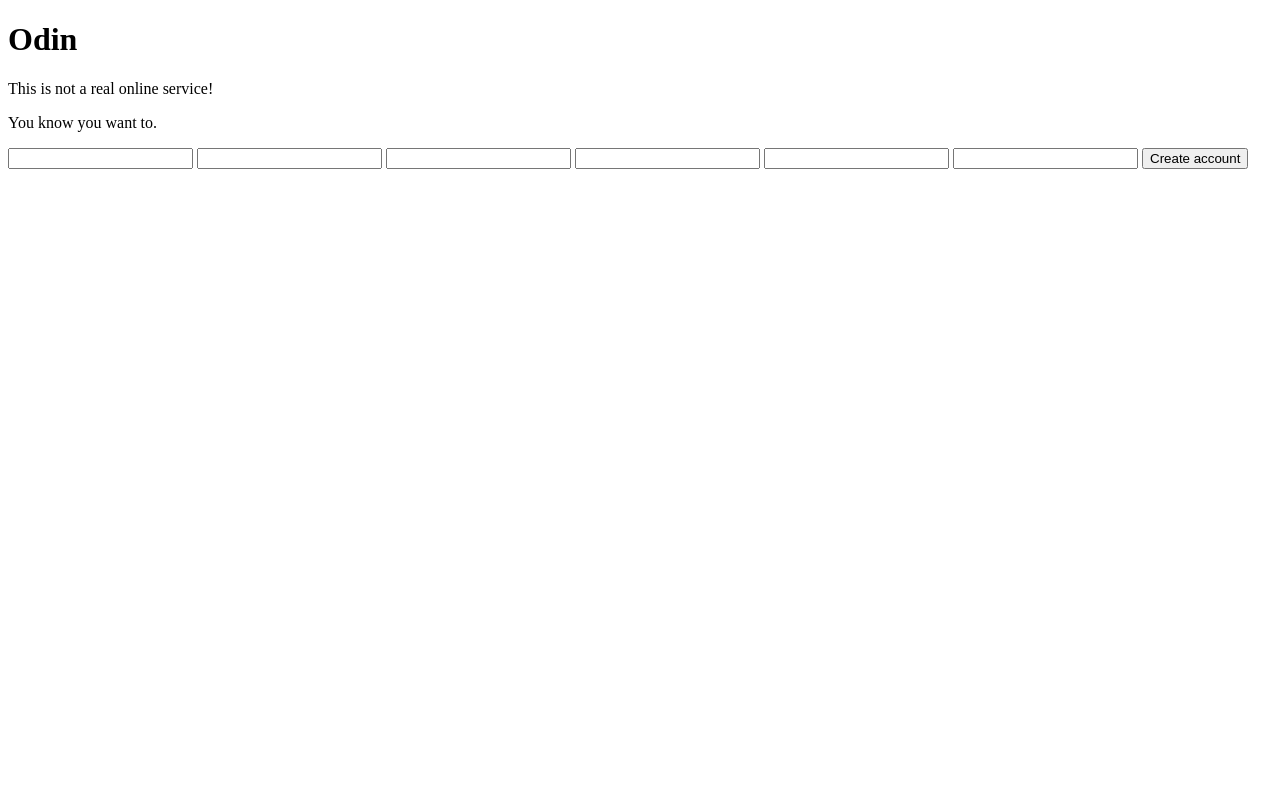
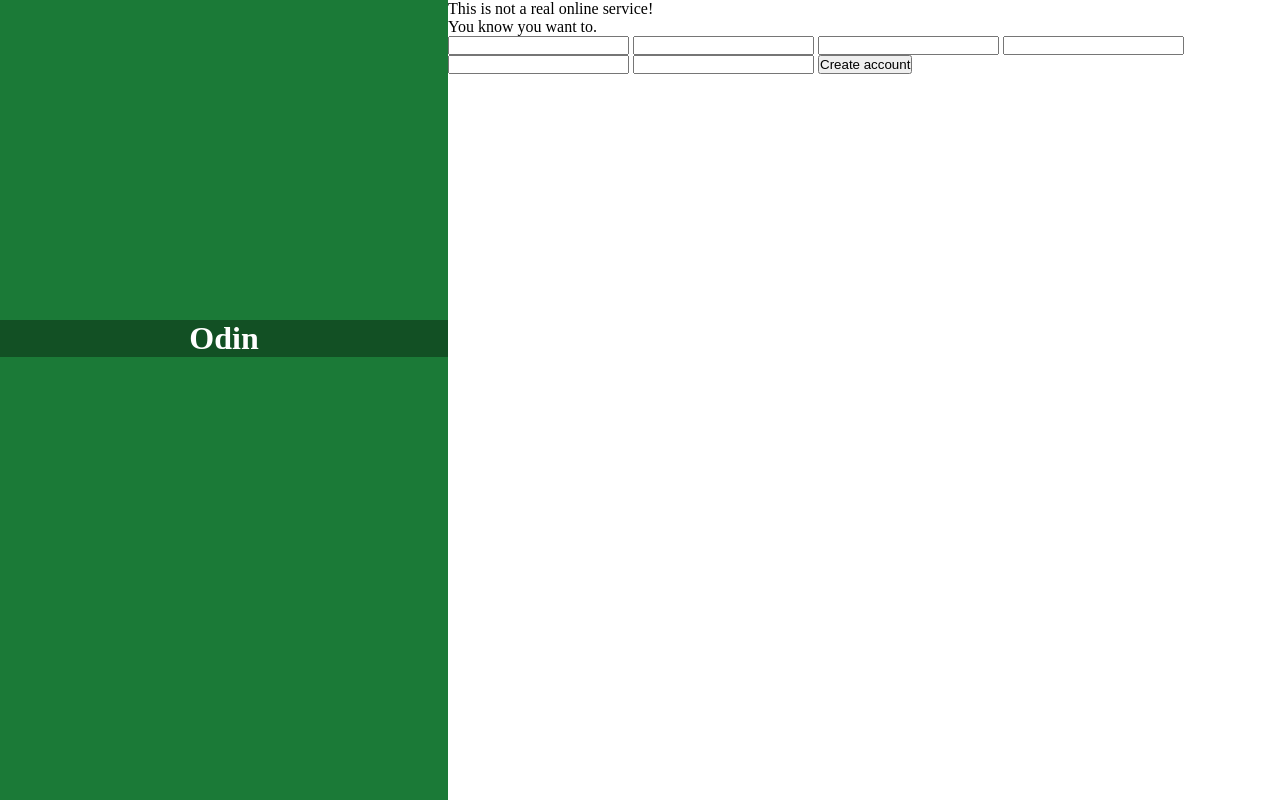
Before and after one commit to ewardou/Sign-up-form, a plain HTML site: page index.html in a window 1280 px wide. Drawn offline with Linux system fonts and the light colour scheme.

Commit message:
Add a basic styling to the left part of the page

```diff
--- a/index.html
+++ b/index.html
@@ -5,6 +5,7 @@
     <meta http-equiv="X-UA-Compatible" content="IE=edge">
     <meta name="viewport" content="width=device-width, initial-scale=1.0">
     <title>Sign-up form</title>
+    <link rel="stylesheet" href="./style.css">
 </head>
 <body>
     <div class="image">
--- a/style.css
+++ b/style.css
@@ -0,0 +1,24 @@
+*{
+    margin: 0;
+    padding: 0;
+}
+body{
+    display: flex;
+    height: 100vh;
+}
+.image{
+    width: 35vw;
+    background-color:rgb(27, 122, 55);
+    position:relative;
+}
+.image > div{
+    color:white;
+    background-color: rgba(0, 0, 0, 0.35);
+    width: 100%;
+    text-align: center;
+    position:absolute;
+    top: 40vh;
+}
+.form{
+    width: 65vw;
+}
```
